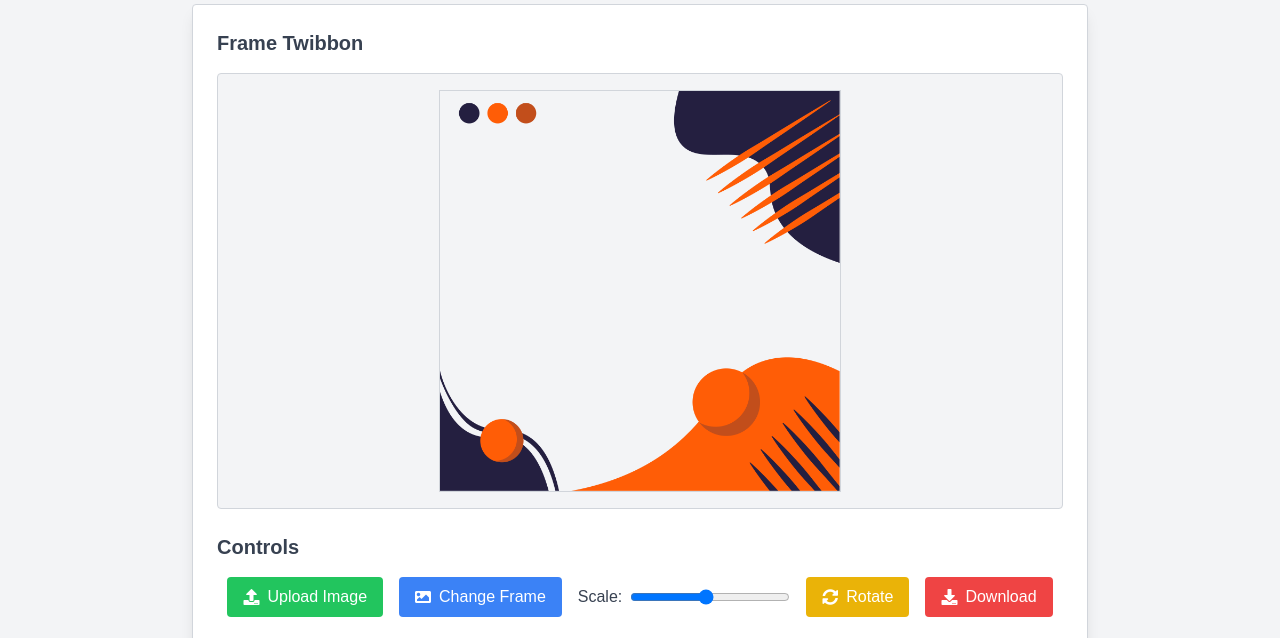
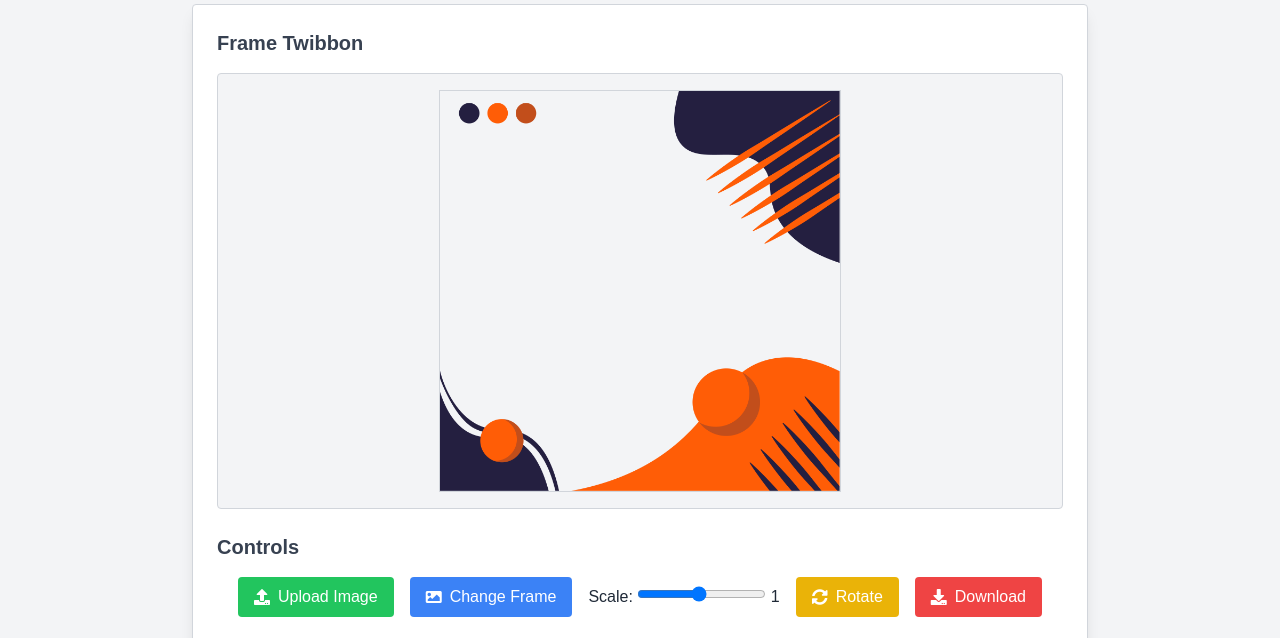
Before and after one commit to hndkproject/Twibbon-Generator, a plain HTML site: page index.html in a window 1280 px wide. Shown: the part 144-782 px from the top of the page. Drawn offline with nearby package versions, Linux system fonts and the light colour scheme.

Commit message:
index.html

```diff
--- a/index.html
+++ b/index.html
@@ -73,10 +73,12 @@
         <input type="file" id="changeFrameFile" accept="image/*" class="hidden" />
 
         <!-- Scale Slider -->
-        <div class="flex items-center gap-2">
-            <label for="scaleSlider" class="text-gray-700">Scale:</label>
-            <input type="range" id="scaleSlider" min="0.1" max="2" step="0.1" value="1" class="w-40" />
+        <div>
+            <label for="scaleSlider">Scale:</label>
+            <input type="range" id="scaleSlider" min="0.1" max="2" step="0.1" value="1">
+            <span id="scaleValue">1</span>
         </div>
+
 
         <!-- Rotate Button -->
         <button id="rotateBtn" class="bg-yellow-500 text-white py-2 px-4 rounded hover:bg-yellow-600 flex items-center">
```
